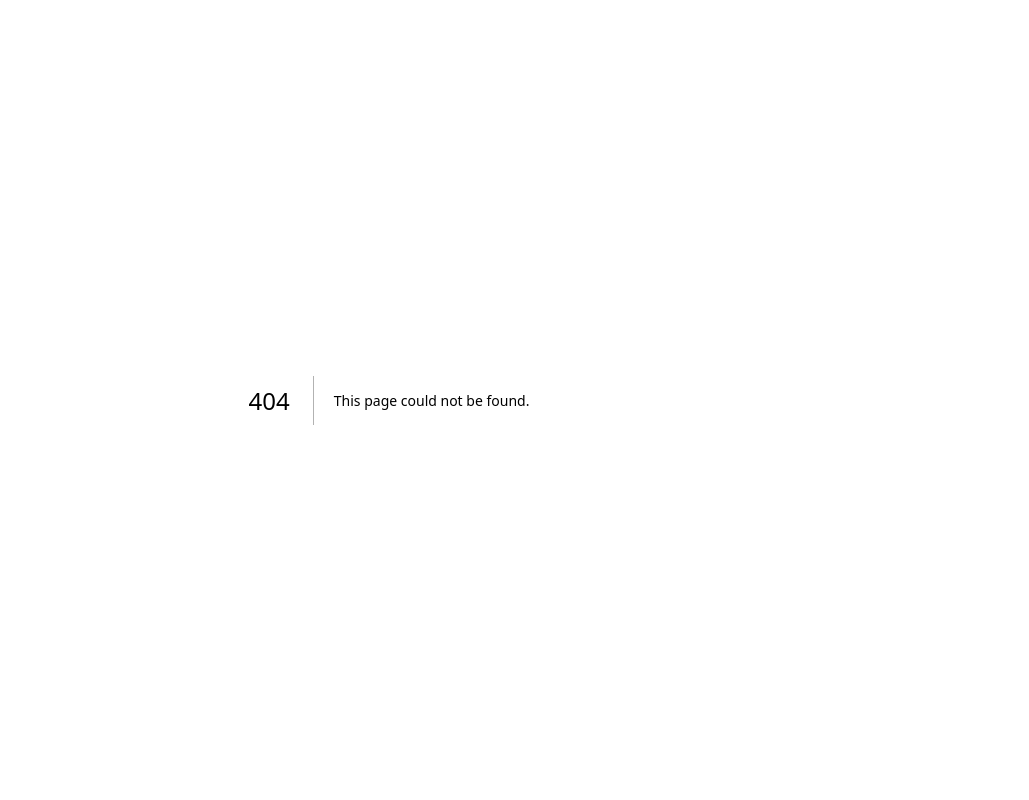
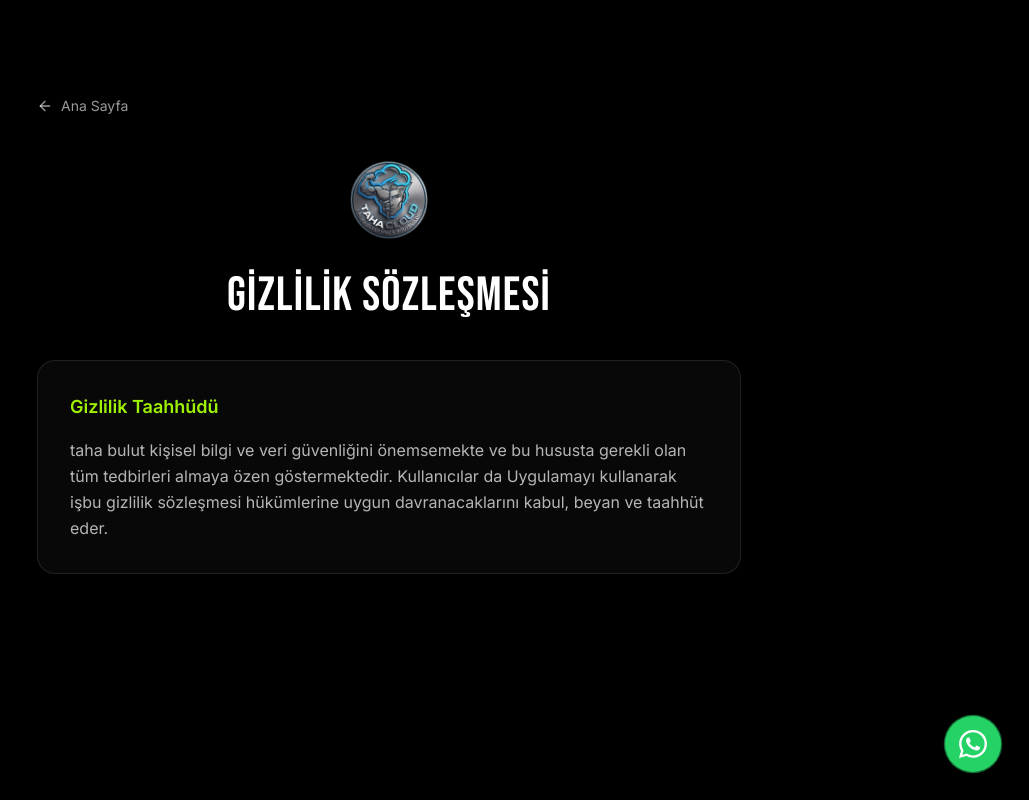
Before and after one commit to eraykn/tahacloud-, a Next.js app: page /gizlilik-sozlesmesi in a window 1280 px wide. Before the commit this address had no page. Shown: the whole page, without its empty margins (251-1280 px from the left). Built offline with nearby package versions, Linux system fonts and the light colour scheme.

Commit message:
feat: add WhatsApp floating button, update FAQ button class, and adjust package discounts

```diff
--- /dev/null
+++ b/src/app/gizlilik-sozlesmesi/page.tsx
@@ -0,0 +1,49 @@
+import type { Metadata } from "next";
+import Link from "next/link";
+import Image from "next/image";
+import { ArrowLeft } from "lucide-react";
+
+export const metadata: Metadata = {
+  title: "Gizlilik Sözleşmesi — tahacloud",
+  description: "tahacloud coaching gizlilik sözleşmesi ve veri güvenliği taahhüdü.",
+};
+
+export default function GizlilikSozlesmesiPage() {
+  return (
+    <main className="min-h-screen bg-black">
+      <div className="mx-auto max-w-3xl px-5 py-16 sm:px-8 md:py-24">
+        <Link
+          href="/"
+          className="inline-flex items-center gap-2 text-sm text-white/60 transition-colors hover:text-brand"
+        >
+          <ArrowLeft className="size-4" />
+          Ana Sayfa
+        </Link>
+
+        <div className="mt-10 flex justify-center">
+          <Image
+            src="/phot/logo_cropped.png"
+            alt="tahacloud"
+            width={332}
+            height={333}
+            className="h-20 w-auto"
+          />
+        </div>
+
+        <h1 className="mt-8 text-center font-heading text-4xl tracking-wide text-white md:text-5xl">
+          GİZLİLİK SÖZLEŞMESİ
+        </h1>
+
+        <div className="mt-10 rounded-2xl border border-white/10 bg-white/[0.03] p-6 md:p-8">
+          <h2 className="text-lg font-semibold text-brand">Gizlilik Taahhüdü</h2>
+          <p className="mt-4 leading-relaxed text-white/70">
+            taha bulut kişisel bilgi ve veri güvenliğini önemsemekte ve bu
+            hususta gerekli olan tüm tedbirleri almaya özen göstermektedir.
+            Kullanıcılar da Uygulamayı kullanarak işbu gizlilik sözleşmesi
+            hükümlerine uygun davranacaklarını kabul, beyan ve taahhüt eder.
+          </p>
+        </div>
+      </div>
+    </main>
+  );
+}
--- a/src/app/layout.tsx
+++ b/src/app/layout.tsx
@@ -3,6 +3,7 @@ import { Geist, Geist_Mono, Inter, Bebas_Neue } from "next/font/google";
 import "./globals.css";
 import { cn } from "@/lib/utils";
 import SmoothScroll from "@/components/smooth-scroll";
+import WhatsappFloat from "@/components/whatsapp-float";
 
 const inter = Inter({ subsets: ["latin"], variable: "--font-sans" });
 
@@ -47,6 +48,7 @@ export default function RootLayout({
     >
       <body className="min-h-full flex flex-col">
         <SmoothScroll>{children}</SmoothScroll>
+        <WhatsappFloat />
       </body>
     </html>
   );
--- a/src/components/faq.tsx
+++ b/src/components/faq.tsx
@@ -84,8 +84,7 @@ export default function Faq() {
                 <button
                   type="button"
                   onClick={() => setOpen(isOpen ? null : i)}
-                  aria-expanded={isOpen}
-                  className="flex w-full items-center justify-between gap-4 py-5 text-left"
+                  className="flex w-full cursor-pointer items-center justify-between gap-4 py-5 text-left"
                 >
                   <span
                     className={cn(
--- a/src/components/footer.tsx
+++ b/src/components/footer.tsx
@@ -17,7 +17,7 @@ const MENU: { label: string; href: string }[] = [
 ];
 
 const LEGAL: { label: string; href: string }[] = [
-  { label: "Gizlilik Sözleşmesi", href: "#" },
+  { label: "Gizlilik Sözleşmesi", href: "/gizlilik-sozlesmesi" },
   { label: "KVKK Aydınlatma Metni", href: "#" },
   { label: "Mesafeli Satış Sözleşmesi", href: "#" },
   { label: "İptal & İade Politikası", href: "#" },
--- a/src/components/navbar.tsx
+++ b/src/components/navbar.tsx
@@ -18,7 +18,7 @@ export const NAV_LINKS: { label: string; href: string }[] = [
   { label: "Süreç", href: "#process" },
   { label: "Dönüşümler", href: "#transformations" },
   { label: "Programlar", href: "#programs" },
-  { label: "S.S.S", href: "#contact" },
+  { label: "S.S.S", href: "#faq" },
 ];
 
 export default function Navbar() {
@@ -146,9 +146,9 @@ export default function Navbar() {
             </ul>
 
             <a
-              href="#contact"
-              onClick={() => setActiveHref("#contact")}
-              className="rounded-full bg-brand px-5 py-2 text-sm font-semibold text-brand-foreground transition-transform hover:scale-105"
+              href="#programs"
+              onClick={() => setActiveHref("#programs")}
+              className="cursor-pointer rounded-full bg-brand px-5 py-2 text-sm font-semibold text-brand-foreground transition-transform hover:scale-105"
             >
               Başla
             </a>
--- a/src/components/packages.tsx
+++ b/src/components/packages.tsx
@@ -12,16 +12,19 @@ type Term = { months: number; label: string; pct: number };
 
 const TERMS: Term[] = [
   { months: 1, label: "1 Ay", pct: 0 },
-  { months: 3, label: "3 Ay", pct: 10 },
-  { months: 6, label: "6 Ay", pct: 15 },
-  { months: 12, label: "12 Ay", pct: 20 },
+  { months: 3, label: "3 Ay", pct: 15 },
+  { months: 6, label: "6 Ay", pct: 20 },
+  { months: 12, label: "12 Ay", pct: 40 },
 ];
 
 type Package = {
   name: string;
   monthly: number;
   desc: string;
-  features: string[];
+  base: string[];
+  m3?: string[];
+  m6?: string[];
+  m12?: string[];
   highlight?: boolean;
 };
 
@@ -30,24 +33,31 @@ const PACKAGES: Package[] = [
     name: "Yüz Şekillendirme Paketi",
     monthly: 2490,
     desc: "Belirgin çene hattı, simetrik ve estetik yüz hatları için kişiye özel yüz egzersizleri ve beslenme planı.",
-    features: [
+    base: [
       "Kişiye özel yüz egzersiz programı",
       "Yüz hattı & simetri analizi",
       "Beslenme & su takibi",
-      "Haftalık ölçüm ve foto analizi",
       "24/7 WhatsApp destek",
     ],
+    m3: ["Haftalık ölçüm & foto analizi", "Aylık program güncellemesi"],
+    m6: ["Detaylı ilerleme raporu", "Cilt & bakım önerileri"],
+    m12: ["Aylık bire bir görüntülü görüşme", "Ömür boyu program erişimi"],
   },
   {
     name: "Yüz + Vücut Paketi",
     monthly: 3480,
     desc: "Hem yüz hatlarını hem de fiziğini aynı anda dönüştüren bütünsel premium program.",
-    features: [
+    base: [
       "Yüz Şekillendirme paketinin tamamı",
       "Vücut paketinin tamamı",
       "Bütünsel dönüşüm planı",
       "Öncelikli 24/7 destek",
-      "Aylık strateji görüşmesi",
+    ],
+    m3: ["Haftalık ölçüm & foto analizi", "Aylık strateji görüşmesi"],
+    m6: ["Detaylı ilerleme raporu", "Takviye & bakım önerileri"],
+    m12: [
+      "Aylık bire bir görüntülü görüşme",
+      "Ömür boyu erişim + VIP destek",
     ],
     highlight: true,
   },
@@ -55,17 +65,28 @@ const PACKAGES: Package[] = [
     name: "Vücut Paketi",
     monthly: 1990,
     desc: "Yağ yakımı, kas gelişimi ve estetik fizik için tamamen sana özel antrenman ve beslenme programı.",
-    features: [
+    base: [
       "Kişiye özel antrenman programı",
       "Hedefe yönelik beslenme planı",
       "Yağ yakımı & kas gelişim takibi",
-      "Haftalık ölçüm ve foto analizi",
       "24/7 WhatsApp destek",
     ],
+    m3: ["Haftalık ölçüm & foto analizi", "Takviye (supplement) önerileri"],
+    m6: ["Antrenman video kütüphanesi", "Aylık strateji görüşmesi"],
+    m12: ["Aylık bire bir görüntülü görüşme", "Sezonluk periyodizasyon planı"],
   },
 ];
 
 const fmt = (n: number) => new Intl.NumberFormat("tr-TR").format(n) + " ₺";
+
+function featuresFor(pkg: Package, months: number): string[] {
+  return [
+    ...pkg.base,
+    ...(months >= 3 ? pkg.m3 ?? [] : []),
+    ...(months >= 6 ? pkg.m6 ?? [] : []),
+    ...(months >= 12 ? pkg.m12 ?? [] : []),
+  ];
+}
 
 export default function Packages() {
   const reduceMotion = useReducedMotion();
@@ -126,8 +147,8 @@ export default function Packages() {
             SANA UYGUN PAKETİ SEÇ
           </h2>
           <p className="mx-auto mt-4 max-w-xl text-base text-white/60 md:text-lg">
-            Ne kadar uzun taahhüt, o kadar avantaj. Daha uzun paketlerde daha
-            fazla indirim.
+            Ne kadar uzun taahhüt, o kadar avantaj: daha yüksek indirim ve daha
+            fazla özellik.
           </p>
         </motion.div>
 
@@ -142,7 +163,7 @@ export default function Packages() {
                   type="button"
                   onClick={() => setMonths(t.months)}
                   className={cn(
-                    "relative rounded-full px-4 py-2 text-sm font-semibold transition-colors md:px-6",
+                    "relative cursor-pointer rounded-full px-4 py-2 text-sm font-semibold transition-colors md:px-6",
                     activeTerm
                       ? "text-brand-foreground"
                       : "text-white/60 hover:text-white",
@@ -187,6 +208,7 @@ export default function Packages() {
           {PACKAGES.map((pkg) => {
             const base = pkg.monthly * term.months;
             const price = Math.round((base * (100 - term.pct)) / 100);
+            const features = featuresFor(pkg, term.months);
 
             return (
               <motion.article
@@ -226,15 +248,13 @@ export default function Packages() {
                     {fmt(price)}
                   </div>
                   <div className="mt-1 text-sm text-white/50">
-                    {term.months === 1
-                      ? "aylık"
-                      : `${term.months} ay toplam`}
+                    {term.months === 1 ? "aylık" : `${term.months} ay toplam`}
                   </div>
                 </div>
 
                 {/* Features */}
                 <ul className="mt-6 flex flex-col gap-3 border-t border-white/10 pt-6">
-                  {pkg.features.map((f) => (
+                  {features.map((f) => (
                     <li
                       key={f}
                       className="flex items-start gap-2.5 text-sm text-white/75"
@@ -250,13 +270,13 @@ export default function Packages() {
                   target="_blank"
                   rel="noopener noreferrer"
                   className={cn(
-                    "mt-8 inline-flex items-center justify-center rounded-full px-6 py-3 text-sm font-semibold transition-all duration-300 hover:scale-[1.03]",
+                    "mt-8 inline-flex cursor-pointer items-center justify-center rounded-full px-6 py-3 text-sm font-semibold transition-all duration-300 hover:scale-[1.03]",
                     pkg.highlight
                       ? "bg-brand text-brand-foreground shadow-[0_0_40px_-12px] shadow-brand"
                       : "border border-white/20 text-white hover:border-brand hover:text-brand",
                   )}
                 >
-                  Paketi Seç
+                  Satın Al
                 </a>
               </motion.article>
             );
--- a/src/components/transformations.tsx
+++ b/src/components/transformations.tsx
@@ -55,7 +55,7 @@ const TRANSFORMATIONS: Transformation[] = [
   },
 ];
 
-const AUTOPLAY_MS = 2000;
+const AUTOPLAY_MS = 2500;
 
 export default function Transformations() {
   const reduceMotion = useReducedMotion();
@@ -67,12 +67,13 @@ export default function Transformations() {
   const go = (dir: number) => setActive((a) => (a + dir + n) % n);
   const goto = (i: number) => setActive(((i % n) + n) % n);
 
-  // Auto-advance every 2s; pause on hover / reduced motion.
+  // Auto-advance: each slide stays exactly AUTOPLAY_MS (timer resets on every
+  // active change → uniform timing, resets after manual nav). Pauses on hover.
   useEffect(() => {
     if (reduceMotion || paused) return;
-    const id = setInterval(() => setActive((a) => (a + 1) % n), AUTOPLAY_MS);
-    return () => clearInterval(id);
-  }, [reduceMotion, paused, n]);
+    const id = setTimeout(() => setActive((a) => (a + 1) % n), AUTOPLAY_MS);
+    return () => clearTimeout(id);
+  }, [active, reduceMotion, paused, n]);
 
   const line: Variants = {
     hidden: { scaleX: reduceMotion ? 1 : 0, opacity: reduceMotion ? 1 : 0 },
--- /dev/null
+++ b/src/components/whatsapp-float.tsx
@@ -0,0 +1,36 @@
+"use client";
+
+import { motion, useReducedMotion } from "motion/react";
+import { WhatsAppIcon } from "./social-icons";
+
+const WHATSAPP =
+  "https://api.whatsapp.com/send/?phone=905413299480&text&type=phone_number&app_absent=0";
+
+export default function WhatsappFloat() {
+  const reduceMotion = useReducedMotion();
+
+  return (
+    <motion.a
+      href={WHATSAPP}
+      target="_blank"
+      rel="noopener noreferrer"
+      aria-label="WhatsApp ile iletişime geç"
+      className="fixed bottom-5 right-5 z-[70] flex size-14 items-center justify-center rounded-full bg-[#25D366] text-white shadow-lg shadow-black/40 md:bottom-7 md:right-7"
+      initial={reduceMotion ? false : { scale: 0, opacity: 0 }}
+      animate={reduceMotion ? undefined : { scale: 1, opacity: 1 }}
+      transition={{ delay: 0.6, type: "spring", stiffness: 260, damping: 18 }}
+      whileHover={{ scale: 1.08 }}
+      whileTap={{ scale: 0.95 }}
+    >
+      {/* pulsing ring */}
+      {!reduceMotion && (
+        <motion.span
+          className="absolute inset-0 -z-10 rounded-full bg-[#25D366]"
+          animate={{ scale: [1, 1.6], opacity: [0.55, 0] }}
+          transition={{ duration: 1.8, ease: "easeOut", repeat: Infinity }}
+        />
+      )}
+      <WhatsAppIcon className="size-7" />
+    </motion.a>
+  );
+}
```
